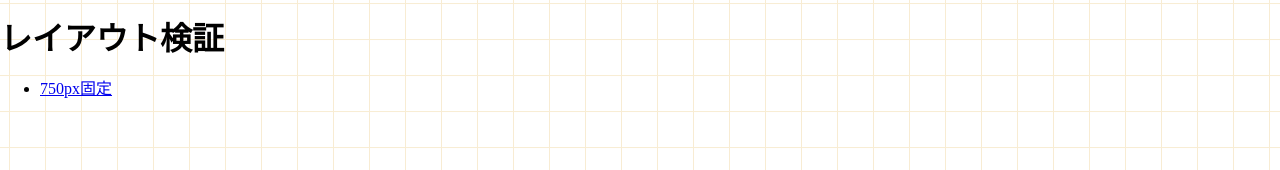
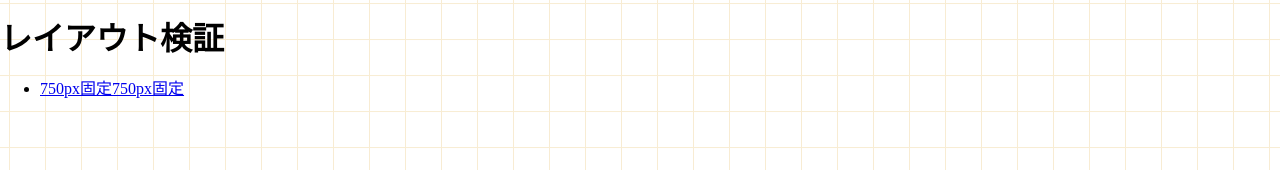
Before and after one commit to yusk-ishii/layout-verification, a Nuxt app: page / in a window 1280 px wide. Shown: the top 170 px of the page. Built offline with nearby package versions, Linux system fonts and the light colour scheme.

Commit message:
feat: aタグ追加

```diff
--- a/pages/index.vue
+++ b/pages/index.vue
@@ -1,6 +1,9 @@
 <template>
     <h1>レイアウト検証</h1>
     <ul>
-        <li><NuxtLink to="/layouts/page-750-fixed">750px固定</NuxtLink></li>
+        <li>
+            <NuxtLink to="/layouts/page-750-fixed">750px固定</NuxtLink>
+            <a href="/layouts/page-750-fixed">750px固定</a>
+        </li>
     </ul>
 </template>
```
